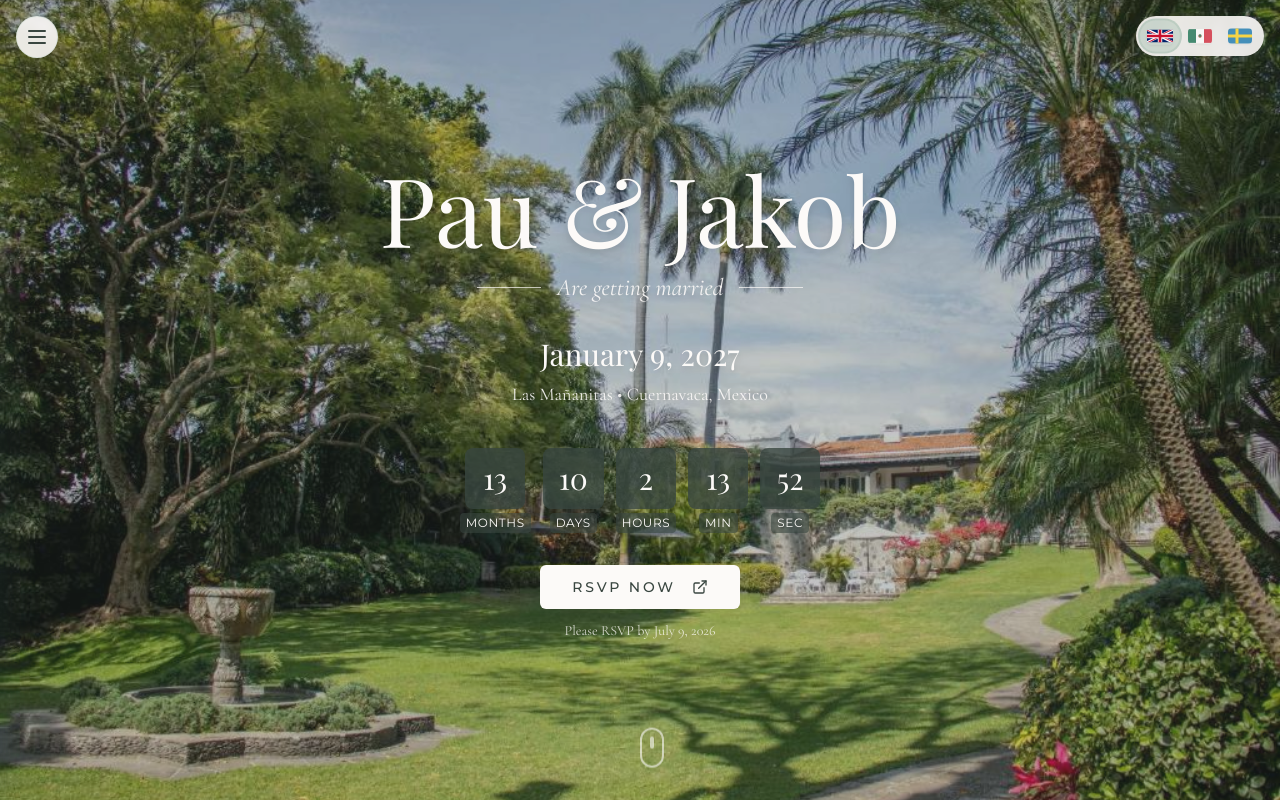
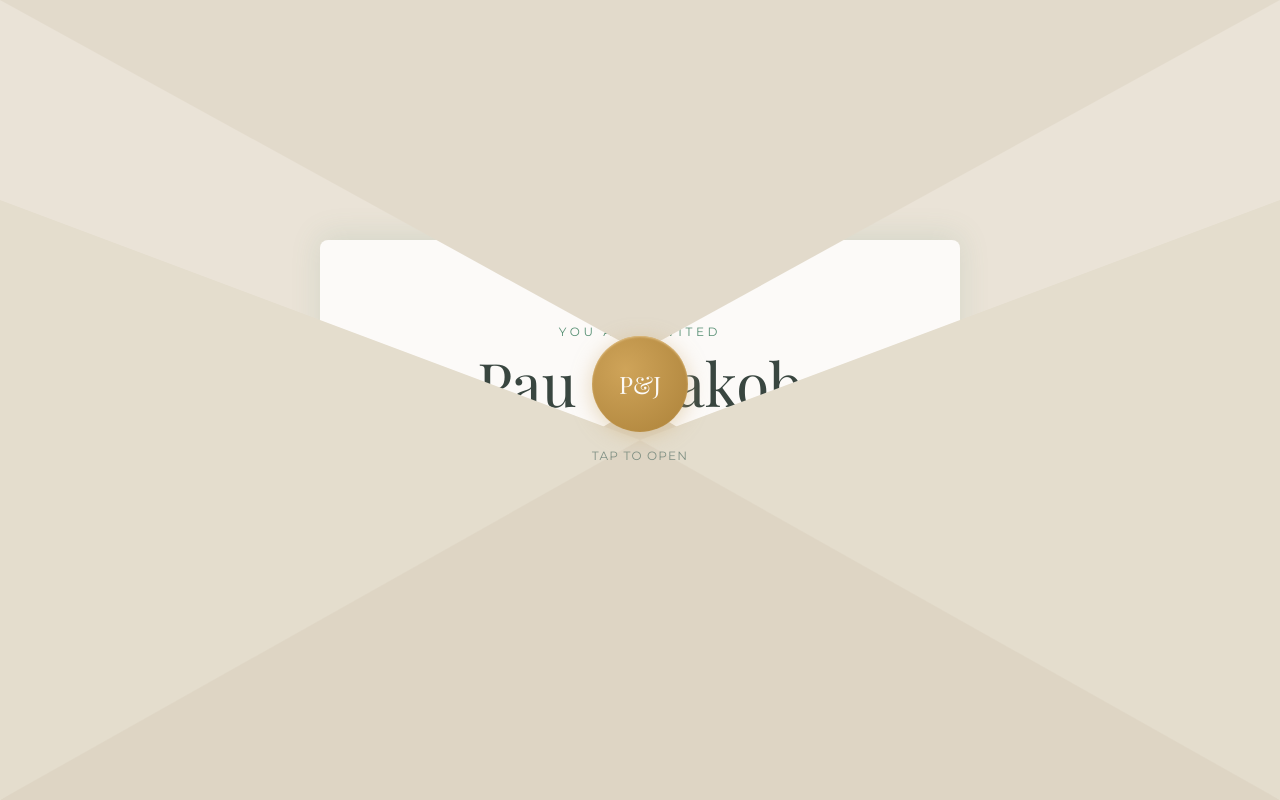
Before and after one commit to JakobPFlygare/our-wedding-hub, a React (Vite) app: page / in a window 1280 px wide. Shown: the top 800 px of the page. Built offline with nearby package versions, Linux system fonts and the light colour scheme; the HTML template or start-up script is replaced by a standard one; a web font is replaced by a local one.

Commit message:
Changes
Co-authored-by: JakobPFlygare <44124344+JakobPFlygare@users.noreply.github.com>

```diff
--- a/src/components/wedding/EnvelopeAnimation.tsx
+++ b/src/components/wedding/EnvelopeAnimation.tsx
@@ -1,136 +1,176 @@
-import { useState, useEffect } from "react";
+import { useState, useCallback } from "react";
 
 interface EnvelopeAnimationProps {
   onComplete: () => void;
 }
 
 const EnvelopeAnimation = ({ onComplete }: EnvelopeAnimationProps) => {
-  const [phase, setPhase] = useState<"sealed" | "opening" | "opened" | "revealing" | "done">("sealed");
+  const [phase, setPhase] = useState<"sealed" | "opening" | "revealing" | "done">("sealed");
 
-  useEffect(() => {
-    const timers = [
-      setTimeout(() => setPhase("opening"), 800),
-      setTimeout(() => setPhase("opened"), 1600),
-      setTimeout(() => setPhase("revealing"), 2200),
+  const handleSealClick = useCallback(() => {
+    if (phase !== "sealed") return;
+    setPhase("opening");
+    setTimeout(() => setPhase("revealing"), 1200);
     setTimeout(() => {
       setPhase("done");
       onComplete();
-      }, 3200),
-    ];
-    return () => timers.forEach(clearTimeout);
-  }, [onComplete]);
+    }, 2400);
+  }, [phase, onComplete]);
 
   if (phase === "done") return null;
 
   return (
     <div
-      className={`fixed inset-0 z-[9999] flex items-center justify-center transition-opacity duration-700 ${
-        phase === "revealing" ? "opacity-0" : "opacity-100"
+      className={`fixed inset-0 z-[9999] transition-opacity duration-700 ${
+        phase === "revealing" ? "opacity-0 pointer-events-none" : "opacity-100"
       }`}
-      style={{ background: "hsl(var(--sage-muted))" }}
     >
-      {/* Envelope container */}
-      <div className="relative w-[340px] h-[240px] sm:w-[420px] sm:h-[280px] md:w-[500px] md:h-[320px]">
+      {/* Full-screen envelope background */}
+      <div className="absolute inset-0" style={{ background: "hsl(40, 30%, 88%)" }} />
 
-        {/* Shadow under envelope */}
-        <div className="absolute -bottom-4 left-1/2 -translate-x-1/2 w-[80%] h-6 bg-foreground/10 rounded-[50%] blur-lg" />
-
-        {/* Envelope body */}
+      {/* Letter content peeking out when opened */}
       <div
-          className="absolute inset-0 rounded-lg overflow-hidden"
-          style={{ background: "hsl(40, 30%, 88%)" }}
+        className={`absolute inset-x-[8%] sm:inset-x-[15%] md:inset-x-[25%] transition-all duration-1000 ease-out flex items-center justify-center ${
+          phase === "opening" || phase === "revealing"
+            ? "top-[5%] h-[45%]"
+            : "top-[30%] h-[40%]"
+        }`}
+        style={{
+          background: "hsl(var(--ivory))",
+          borderRadius: "8px 8px 0 0",
+          boxShadow: "0 -4px 30px hsl(var(--sage) / 0.15)",
+        }}
       >
-          {/* Inner card / letter peeking out */}
-          <div
-            className={`absolute left-[10%] right-[10%] h-[85%] rounded-t-md flex items-center justify-center transition-all duration-1000 ease-out ${
-              phase === "opening" || phase === "opened" || phase === "revealing"
-                ? "-top-[45%]"
-                : "top-[12%]"
-            }`}
-            style={{ background: "hsl(var(--ivory))", boxShadow: "0 2px 15px hsl(var(--sage) / 0.15)" }}
+        <div className="text-center px-6">
+          <p
+            className="font-sans text-[10px] sm:text-xs tracking-[0.3em] uppercase mb-3"
+            style={{ color: "hsl(var(--sage))" }}
           >
-            <div className="text-center px-4">
-              <p className="font-sans text-[10px] sm:text-xs tracking-[0.3em] uppercase mb-2" style={{ color: "hsl(var(--sage))" }}>
             You are invited
           </p>
-              <h2 className="font-display text-2xl sm:text-3xl md:text-4xl" style={{ color: "hsl(var(--charcoal))" }}>
+          <h2
+            className="font-display text-3xl sm:text-4xl md:text-5xl lg:text-6xl"
+            style={{ color: "hsl(var(--charcoal))" }}
+          >
             Pau & Jakob
           </h2>
-              <div className="flex items-center justify-center gap-2 mt-2">
-                <div className="h-px w-6 sm:w-10" style={{ background: "hsl(var(--gold))" }} />
-                <p className="font-body text-xs sm:text-sm italic" style={{ color: "hsl(var(--muted-foreground))" }}>
+          <div className="flex items-center justify-center gap-3 mt-3">
+            <div className="h-px w-8 sm:w-12" style={{ background: "hsl(var(--gold))" }} />
+            <p
+              className="font-body text-sm sm:text-base italic"
+              style={{ color: "hsl(var(--muted-foreground))" }}
+            >
               January 9, 2027
             </p>
-                <div className="h-px w-6 sm:w-10" style={{ background: "hsl(var(--gold))" }} />
+            <div className="h-px w-8 sm:w-12" style={{ background: "hsl(var(--gold))" }} />
           </div>
+          <p
+            className="font-body text-xs sm:text-sm mt-2"
+            style={{ color: "hsl(var(--muted-foreground))" }}
+          >
+            Las Mañanitas • Cuernavaca, Mexico
+          </p>
         </div>
       </div>
 
-          {/* Bottom fold triangle */}
+      {/* Bottom fold - covers lower half */}
       <div
         className="absolute bottom-0 left-0 right-0"
         style={{
           height: "55%",
           background: "hsl(40, 28%, 82%)",
-              clipPath: "polygon(0 100%, 100% 100%, 50% 15%)",
+          clipPath: "polygon(0 100%, 100% 100%, 50% 10%)",
+          zIndex: 2,
         }}
       />
 
-          {/* Left fold triangle */}
+      {/* Left fold */}
       <div
         className="absolute bottom-0 left-0"
         style={{
           width: "100%",
           height: "100%",
           background: "hsl(40, 30%, 85%)",
-              clipPath: "polygon(0 30%, 0 100%, 50% 60%)",
+          clipPath: "polygon(0 25%, 0 100%, 50% 55%)",
+          zIndex: 3,
         }}
       />
 
-          {/* Right fold triangle */}
+      {/* Right fold */}
       <div
         className="absolute bottom-0 right-0"
         style={{
           width: "100%",
           height: "100%",
           background: "hsl(40, 30%, 85%)",
-              clipPath: "polygon(100% 30%, 100% 100%, 50% 60%)",
+          clipPath: "polygon(100% 25%, 100% 100%, 50% 55%)",
+          zIndex: 3,
+        }}
+      />
+
+      {/* Top flap - opens on click */}
+      <div
+        className={`absolute top-0 left-0 right-0 origin-top transition-transform ease-in-out ${
+          phase === "opening" || phase === "revealing"
+            ? "[transform:rotateX(180deg)] duration-1000"
+            : "[transform:rotateX(0deg)] duration-700"
+        }`}
+        style={{
+          height: "55%",
+          background: "hsl(40, 28%, 84%)",
+          clipPath: "polygon(0 0, 100% 0, 50% 80%)",
+          transformStyle: "preserve-3d",
+          zIndex: phase === "sealed" ? 10 : 1,
+        }}
+      >
+        {/* Back side of flap (visible when opened) */}
+        <div
+          className="absolute inset-0"
+          style={{
+            background: "hsl(40, 25%, 80%)",
+            clipPath: "polygon(0 0, 100% 0, 50% 80%)",
+            backfaceVisibility: "hidden",
+            transform: "rotateX(180deg)",
           }}
         />
       </div>
 
-        {/* Top flap - this opens */}
-        <div
-          className={`absolute top-0 left-0 right-0 origin-top transition-transform duration-800 ease-in-out ${
-            phase === "opening" || phase === "opened" || phase === "revealing"
-              ? "[transform:rotateX(180deg)]"
-              : "[transform:rotateX(0deg)]"
+      {/* Wax seal - clickable */}
+      <button
+        onClick={handleSealClick}
+        className={`absolute left-1/2 -translate-x-1/2 z-20 rounded-full flex items-center justify-center transition-all ${
+          phase === "sealed"
+            ? "cursor-pointer hover:scale-110 active:scale-95"
+            : "opacity-0 pointer-events-none"
         }`}
         style={{
-            height: "55%",
-            background: "hsl(40, 28%, 84%)",
-            clipPath: "polygon(0 0, 100% 0, 50% 85%)",
-            transformStyle: "preserve-3d",
-            zIndex: phase === "sealed" ? 10 : 1,
+          top: "42%",
+          width: "clamp(64px, 12vw, 96px)",
+          height: "clamp(64px, 12vw, 96px)",
+          background: "radial-gradient(circle at 35% 35%, hsl(38, 55%, 58%), hsl(38, 50%, 45%))",
+          boxShadow:
+            "0 4px 20px hsl(var(--gold) / 0.5), inset 0 1px 2px hsl(38, 60%, 70%)",
+          transitionDuration: "300ms",
         }}
+        aria-label="Open envelope"
       >
-          {/* Seal */}
-          <div
-            className={`absolute top-[50%] left-1/2 -translate-x-1/2 -translate-y-1/2 w-10 h-10 sm:w-12 sm:h-12 rounded-full flex items-center justify-center transition-opacity duration-300 ${
-              phase !== "sealed" ? "opacity-0" : "opacity-100"
-            }`}
-            style={{
-              background: "hsl(var(--gold))",
-              boxShadow: "0 2px 8px hsl(var(--gold) / 0.4)",
-              backfaceVisibility: "hidden",
-            }}
+        <span
+          className="font-display text-lg sm:text-xl md:text-2xl select-none"
+          style={{ color: "hsl(var(--ivory))" }}
         >
-            <span className="font-display text-sm sm:text-base" style={{ color: "hsl(var(--ivory))" }}>
           P&J
         </span>
-          </div>
-        </div>
-      </div>
+      </button>
+
+      {/* Tap hint */}
+      {phase === "sealed" && (
+        <p
+          className="absolute left-1/2 -translate-x-1/2 font-sans text-xs tracking-widest uppercase animate-pulse"
+          style={{ top: "56%", color: "hsl(var(--muted-foreground))", zIndex: 20 }}
+        >
+          Tap to open
+        </p>
+      )}
     </div>
   );
 };
```
Lines whose indentation alone changed are shown as unchanged.
